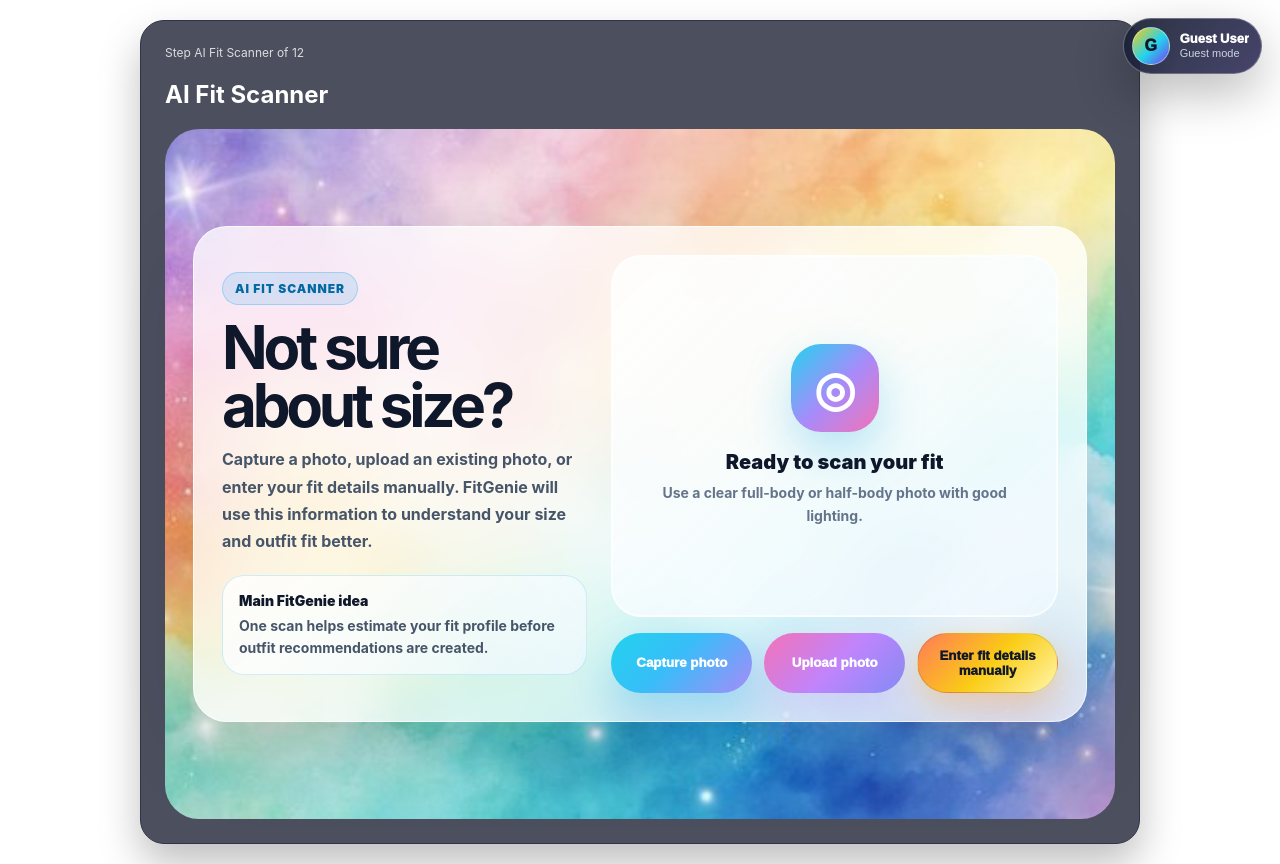
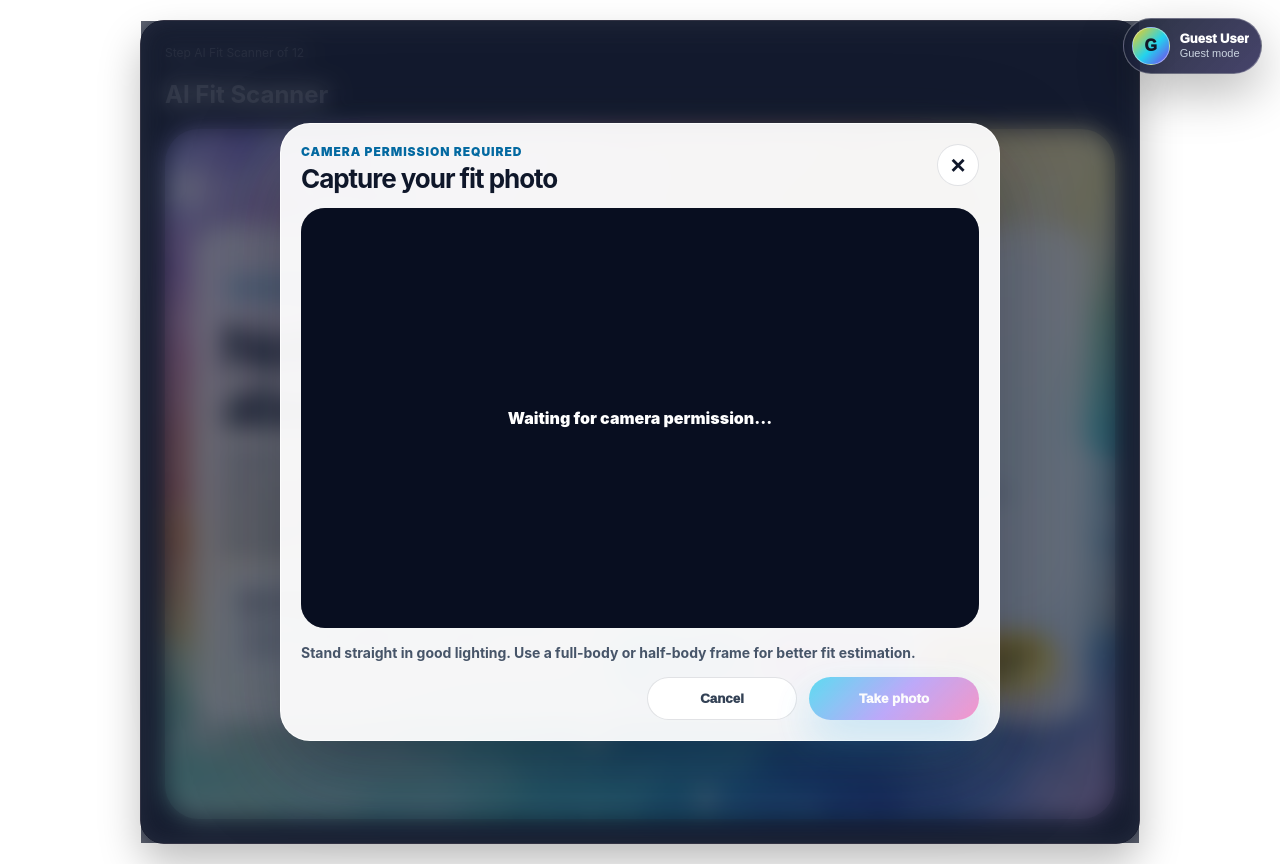
Before and after one commit to JP1320/FitGenie, a React (Vite) app in the folder frontend/: page /camera-scan in a window 1280 px wide. Both pictures are taken after a click on the button "Capture photo". Built offline with nearby package versions, Linux system fonts and the light colour scheme; no server answers.

Commit message:
Update Scanner.jsx

```diff
--- a/frontend/src/pages/Scanner.jsx
+++ b/frontend/src/pages/Scanner.jsx
@@ -73,9 +73,11 @@
 export default function Scanner() {
   const nav = useNavigate();
 
-  const captureInputRef = useRef(null);
   const uploadInputRef = useRef(null);
   const redirectTimerRef = useRef(null);
+  const videoRef = useRef(null);
+  const canvasRef = useRef(null);
+  const streamRef = useRef(null);
 
   const { basicProfile, patch } = useFlowStore();
 
@@ -83,14 +85,122 @@
   const [scanStatus, setScanStatus] = useState("idle");
   const [scanResult, setScanResult] = useState(null);
   const [error, setError] = useState("");
+  const [cameraOpen, setCameraOpen] = useState(false);
+  const [cameraLoading, setCameraLoading] = useState(false);
 
   useEffect(() => {
     return () => {
       if (redirectTimerRef.current) {
         clearTimeout(redirectTimerRef.current);
       }
+
+      stopCamera();
     };
   }, []);
+
+  function stopCamera() {
+    if (streamRef.current) {
+      streamRef.current.getTracks().forEach((track) => track.stop());
+      streamRef.current = null;
+    }
+
+    if (videoRef.current) {
+      videoRef.current.srcObject = null;
+    }
+  }
+
+  async function startCamera() {
+    setError("");
+    setCameraLoading(true);
+    setCameraOpen(true);
+
+    try {
+      if (!navigator.mediaDevices?.getUserMedia) {
+        setError(
+          "Camera access is not supported in this browser. Please use upload photo instead."
+        );
+        setCameraOpen(false);
+        return;
+      }
+
+      stopCamera();
+
+      const stream = await navigator.mediaDevices.getUserMedia({
+        video: {
+          facingMode: { ideal: "environment" },
+          width: { ideal: 1280 },
+          height: { ideal: 720 },
+        },
+        audio: false,
+      });
+
+      streamRef.current = stream;
+
+      if (videoRef.current) {
+        videoRef.current.srcObject = stream;
+        await videoRef.current.play();
+      }
+    } catch (_error) {
+      setCameraOpen(false);
+      setError(
+        "Camera permission was denied or no camera was found. Please allow camera permission, or use Upload photo."
+      );
+    } finally {
+      setCameraLoading(false);
+    }
+  }
+
+  function closeCamera() {
+    stopCamera();
+    setCameraOpen(false);
+    setCameraLoading(false);
+  }
+
+  async function captureFromCamera() {
+    setError("");
+
+    const video = videoRef.current;
+    const canvas = canvasRef.current;
+
+    if (!video || !canvas) {
+      setError("Camera is not ready yet. Please try again.");
+      return;
+    }
+
+    const width = video.videoWidth || 1280;
+    const height = video.videoHeight || 720;
+
+    canvas.width = width;
+    canvas.height = height;
+
+    const context = canvas.getContext("2d");
+
+    if (!context) {
+      setError("Unable to capture photo. Please try again.");
+      return;
+    }
+
+    context.drawImage(video, 0, 0, width, height);
+
+    canvas.toBlob(
+      async (blob) => {
+        if (!blob) {
+          setError("Unable to capture photo. Please try again.");
+          return;
+        }
+
+        const file = new File([blob], "fitgenie-camera-capture.jpg", {
+          type: "image/jpeg",
+        });
+
+        closeCamera();
+
+        await handleScanFile(file, "capture");
+      },
+      "image/jpeg",
+      0.92
+    );
+  }
 
   async function handleScanFile(file, scanMode) {
     setError("");
@@ -148,10 +258,6 @@
       setScanStatus("idle");
       setError("Unable to scan this image. Please try again.");
     }
-  }
-
-  function capturePhoto() {
-    captureInputRef.current?.click();
   }
 
   function uploadPhoto() {
@@ -232,25 +338,17 @@
             </div>
 
             <input
-              ref={captureInputRef}
+              ref={uploadInputRef}
               type="file"
               accept="image/*"
-              capture="environment"
-              onChange={(event) =>
-                handleScanFile(event.target.files?.[0], "capture")
-              }
+              onChange={(event) => {
+                handleScanFile(event.target.files?.[0], "upload");
+                event.target.value = "";
+              }}
               style={{ display: "none" }}
             />
 
-            <input
-              ref={uploadInputRef}
-              type="file"
-              accept="image/*"
-              onChange={(event) =>
-                handleScanFile(event.target.files?.[0], "upload")
-              }
-              style={{ display: "none" }}
-            />
+            <canvas ref={canvasRef} style={{ display: "none" }} />
 
             {scanResult ? (
               <div style={styles.resultBox}>
@@ -289,14 +387,15 @@
             <div style={styles.actions}>
               <button
                 type="button"
-                onClick={capturePhoto}
-                disabled={scanStatus === "scanning"}
+                onClick={startCamera}
+                disabled={scanStatus === "scanning" || cameraLoading}
                 style={{
                   ...styles.captureButton,
-                  opacity: scanStatus === "scanning" ? 0.72 : 1,
+                  opacity:
+                    scanStatus === "scanning" || cameraLoading ? 0.72 : 1,
                 }}
               >
-                Capture photo
+                {cameraLoading ? "Opening camera..." : "Capture photo"}
               </button>
 
               <button
@@ -325,6 +424,70 @@
             </div>
           </div>
         </section>
+
+        {cameraOpen ? (
+          <div style={styles.cameraModal}>
+            <div style={styles.cameraCard}>
+              <div style={styles.cameraHeader}>
+                <div>
+                  <p style={styles.cameraLabel}>Camera permission required</p>
+                  <h2 style={styles.cameraTitle}>Capture your fit photo</h2>
+                </div>
+
+                <button
+                  type="button"
+                  onClick={closeCamera}
+                  style={styles.cameraClose}
+                >
+                  ×
+                </button>
+              </div>
+
+              <div style={styles.videoWrap}>
+                {cameraLoading ? (
+                  <div style={styles.cameraLoading}>
+                    Waiting for camera permission...
+                  </div>
+                ) : null}
+
+                <video
+                  ref={videoRef}
+                  autoPlay
+                  playsInline
+                  muted
+                  style={styles.video}
+                />
+              </div>
+
+              <p style={styles.cameraTip}>
+                Stand straight in good lighting. Use a full-body or half-body
+                frame for better fit estimation.
+              </p>
+
+              <div style={styles.cameraActions}>
+                <button
+                  type="button"
+                  onClick={closeCamera}
+                  style={styles.cameraCancel}
+                >
+                  Cancel
+                </button>
+
+                <button
+                  type="button"
+                  onClick={captureFromCamera}
+                  disabled={cameraLoading}
+                  style={{
+                    ...styles.cameraCapture,
+                    opacity: cameraLoading ? 0.72 : 1,
+                  }}
+                >
+                  Take photo
+                </button>
+              </div>
+            </div>
+          </div>
+        ) : null}
       </main>
     </StepShell>
   );
@@ -613,4 +776,127 @@
     color: "#991b1b",
     fontWeight: 800,
   },
+
+  cameraModal: {
+    position: "fixed",
+    inset: 0,
+    zIndex: 10000,
+    display: "grid",
+    placeItems: "center",
+    padding: "22px",
+    background: "rgba(15,23,42,0.62)",
+    backdropFilter: "blur(12px)",
+  },
+
+  cameraCard: {
+    width: "min(720px, 100%)",
+    borderRadius: "30px",
+    padding: "20px",
+    background: "rgba(255,255,255,0.94)",
+    border: "1px solid rgba(255,255,255,0.8)",
+    boxShadow: "0 30px 90px rgba(15,23,42,0.36)",
+  },
+
+  cameraHeader: {
+    display: "flex",
+    justifyContent: "space-between",
+    gap: "14px",
+    alignItems: "flex-start",
+    marginBottom: "14px",
+  },
+
+  cameraLabel: {
+    margin: "0 0 4px",
+    color: "#0369a1",
+    fontSize: "12px",
+    fontWeight: 950,
+    textTransform: "uppercase",
+    letterSpacing: "0.08em",
+  },
+
+  cameraTitle: {
+    margin: 0,
+    color: "#0f172a",
+    fontSize: "26px",
+    letterSpacing: "-0.04em",
+  },
+
+  cameraClose: {
+    width: "42px",
+    height: "42px",
+    border: "1px solid rgba(15,23,42,0.12)",
+    borderRadius: "999px",
+    background: "#ffffff",
+    color: "#0f172a",
+    fontSize: "26px",
+    fontWeight: 900,
+    cursor: "pointer",
+    lineHeight: 1,
+  },
+
+  videoWrap: {
+    position: "relative",
+    overflow: "hidden",
+    borderRadius: "24px",
+    minHeight: "420px",
+    background: "#020617",
+  },
+
+  video: {
+    width: "100%",
+    height: "420px",
+    objectFit: "cover",
+    display: "block",
+    transform: "scaleX(-1)",
+  },
+
+  cameraLoading: {
+    position: "absolute",
+    inset: 0,
+    zIndex: 1,
+    display: "grid",
+    placeItems: "center",
+    color: "#ffffff",
+    fontWeight: 950,
+    background: "rgba(15,23,42,0.48)",
+  },
+
+  cameraTip: {
+    margin: "14px 0",
+    color: "#475569",
+    fontSize: "14px",
+    fontWeight: 700,
+    lineHeight: 1.55,
+  },
+
+  cameraActions: {
+    display: "flex",
+    gap: "12px",
+    justifyContent: "flex-end",
+    flexWrap: "wrap",
+  },
+
+  cameraCancel: {
+    minWidth: "150px",
+    border: "1px solid rgba(15,23,42,0.12)",
+    borderRadius: "999px",
+    padding: "13px 18px",
+    background: "#ffffff",
+    color: "#334155",
+    fontWeight: 950,
+    cursor: "pointer",
+  },
+
+  cameraCapture: {
+    minWidth: "170px",
+    border: "none",
+    borderRadius: "999px",
+    padding: "13px 18px",
+    background:
+      "linear-gradient(135deg, #22d3ee 0%, #a78bfa 52%, #f472b6 100%)",
+    color: "#ffffff",
+    fontWeight: 950,
+    cursor: "pointer",
+    boxShadow: "0 18px 42px rgba(14,165,233,0.28)",
+  },
 };
```
